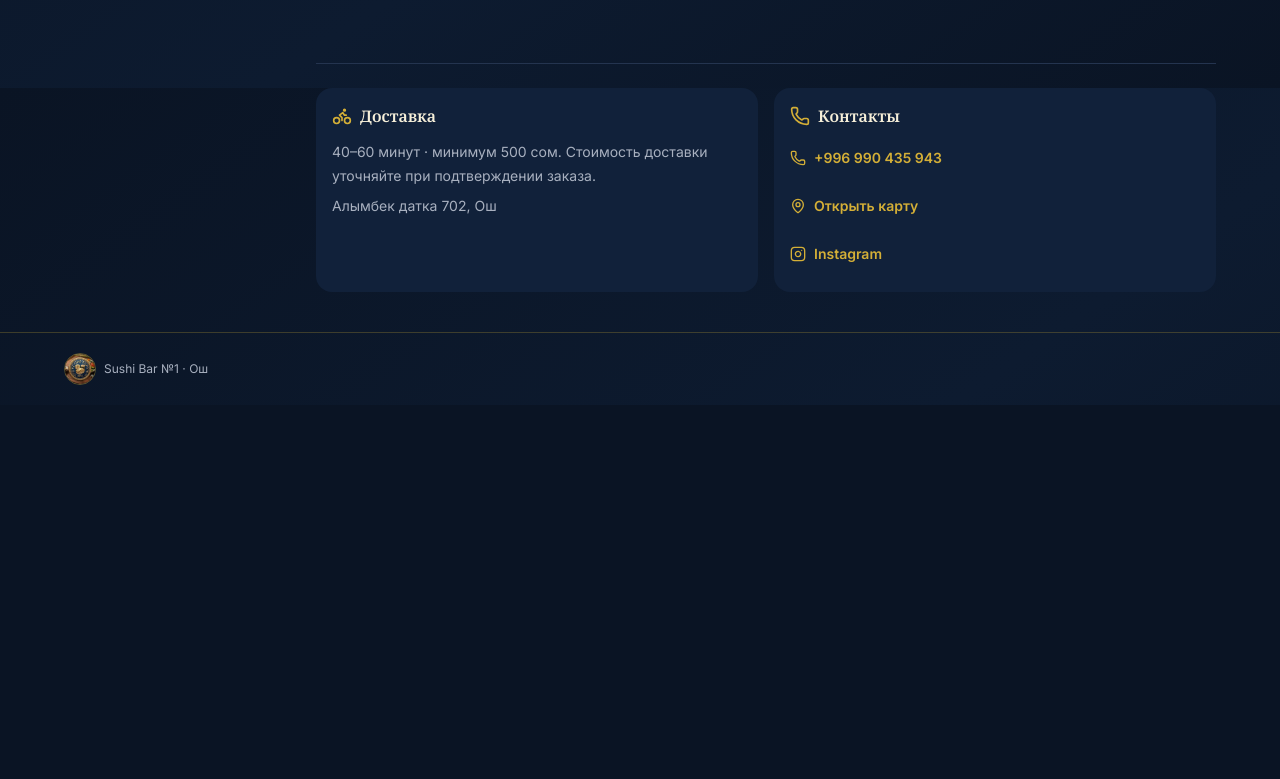
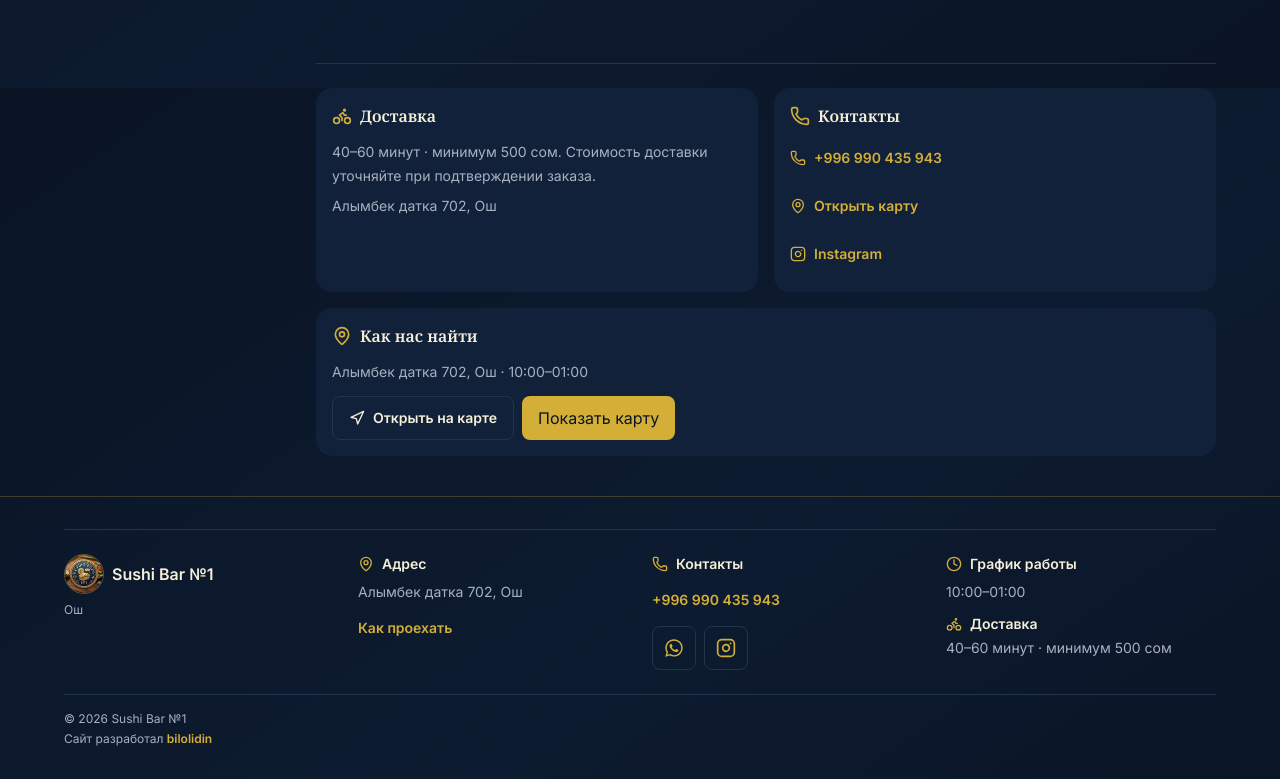
Before and after one commit to b4631119-oss/food-restaurant, a Next.js app: page / in a window 1280 px wide. Shown: the part 712-1491 px from the top of the page. Before the commit the page ends 1117 px from the top, so only its background shows below. Built offline with nearby package versions, Linux system fonts and the light colour scheme; no server answers; the database is empty.

Commit message:
map, footer, developer credit

```diff
--- a/app/admin/settings/page.tsx
+++ b/app/admin/settings/page.tsx
@@ -17,7 +17,7 @@ export default function SettingsPage() {
     <label className="flex min-h-12 items-center justify-between gap-3 font-semibold">Принимать заказы со столов<input type="checkbox" checked={settings.acceptingDinein} onChange={(event) => update("acceptingDinein", event.target.checked)} className="size-6 accent-accent" /></label>
     <div className="grid gap-3 sm:grid-cols-2"><label className="text-sm">Телефон<input value={settings.phone} onChange={(event) => update("phone", event.target.value)} className={field} /></label><label className="text-sm">WhatsApp (номер)<input value={settings.whatsappNumber} onChange={(event) => update("whatsappNumber", event.target.value)} className={field} /></label></div>
     <div className="grid gap-3 sm:grid-cols-2"><label className="text-sm">Минимальный заказ<input type="number" min="0" value={settings.minimumOrder} onChange={(event) => update("minimumOrder", Number(event.target.value))} className={field} /></label><label className="text-sm">Время доставки<input value={settings.deliveryTime} onChange={(event) => update("deliveryTime", event.target.value)} className={field} /></label></div>
-    <label className="block text-sm">График работы<input value={settings.openingHours} onChange={(event) => update("openingHours", event.target.value)} placeholder="10:00–01:00" className={field} /></label><label className="block text-sm">Адрес кафе<input value={settings.address} onChange={(event) => update("address", event.target.value)} className={field} /></label>
+    <label className="block text-sm">График работы<input value={settings.openingHours} onChange={(event) => update("openingHours", event.target.value)} placeholder="10:00–01:00" className={field} /></label><label className="block text-sm">Адрес кафе<input value={settings.address} onChange={(event) => update("address", event.target.value)} className={field} /></label><label className="block text-sm">Ссылка на карту (2GIS или Google Maps)<input value={settings.mapUrl} onChange={(event) => update("mapUrl", event.target.value)} placeholder="Если пусто — ссылка построится по адресу" className={field} /></label>
     {error && <p role="alert" className="text-sm text-red-400">{error}</p>}{saved && <p role="status" className="text-sm text-accent">Настройки сохранены</p>}<button className="min-h-12 w-full rounded-lg bg-accent font-bold text-background">Сохранить настройки</button>
   </form></section>;
 }
--- a/components/footer.tsx
+++ b/components/footer.tsx
@@ -1,13 +1,49 @@
+"use client";
+
+import { Bike, Clock, Instagram, MapPin, Phone } from "lucide-react";
 import { CAFE } from "@/lib/config";
+import { useDemoSettings } from "@/hooks/use-demo-settings";
+import { money } from "@/lib/format";
+import { mapLink } from "@/lib/map";
+import { WhatsAppIcon } from "@/components/whatsapp-icon";
 
 export function Footer() {
+  const { settings } = useDemoSettings();
   return (
-    <footer className="mx-auto mb-[env(safe-area-inset-bottom,0px)] w-full max-w-[1200px] px-4 pb-5 pt-5 text-xs text-muted sm:px-8 lg:mb-0 lg:px-6">
-      <span className="flex items-center gap-2">
-        {/* eslint-disable-next-line @next/next/no-img-element */}
-        <img src="/images/favicon.jpg" alt="" className="size-8 rounded-full border border-accent/40 object-cover" />
-        <span>Sushi Bar №1 · {CAFE.city}</span>
-      </span>
+    <footer className="mx-auto mb-[env(safe-area-inset-bottom,0px)] w-full max-w-[1200px] px-4 pb-24 pt-8 text-sm text-muted sm:px-8 lg:mb-0 lg:px-6 lg:pb-8">
+      <div className="grid gap-6 border-t border-line pt-6 sm:grid-cols-2 lg:grid-cols-4">
+        <div>
+          <p className="flex items-center gap-2 text-base font-semibold text-text">
+            {/* eslint-disable-next-line @next/next/no-img-element */}
+            <img src="/images/favicon.jpg" alt="" className="size-10 rounded-full border border-accent/40 object-cover" />
+            {CAFE.name}
+          </p>
+          <p className="mt-2 text-xs">{CAFE.city}</p>
+        </div>
+        <div>
+          <p className="flex items-center gap-2 font-semibold text-text"><MapPin className="size-4 text-accent" aria-hidden="true" />Адрес</p>
+          <p className="mt-2">{settings.address}, {CAFE.city}</p>
+          <a href={mapLink({ address: settings.address, mapUrl: settings.mapUrl })} target="_blank" rel="noopener noreferrer" className="press mt-1 inline-flex min-h-11 items-center gap-2 font-semibold text-accent">Как проехать</a>
+        </div>
+        <div>
+          <p className="flex items-center gap-2 font-semibold text-text"><Phone className="size-4 text-accent" aria-hidden="true" />Контакты</p>
+          <a href={`tel:${settings.phone.replace(/\D/g, "")}`} className="press mt-1 inline-flex min-h-11 items-center gap-2 font-semibold text-accent">{settings.phone}</a>
+          <div className="mt-1 flex gap-2">
+            <a href={`https://wa.me/${settings.whatsappNumber.replace(/\D/g, "")}`} target="_blank" rel="noopener noreferrer" aria-label="WhatsApp" className="press grid size-11 place-items-center rounded-lg border border-line text-accent"><WhatsAppIcon /></a>
+            <a href={CAFE.instagramUrl} target="_blank" rel="noopener noreferrer" aria-label="Instagram" className="press grid size-11 place-items-center rounded-lg border border-line text-accent"><Instagram className="size-5" aria-hidden="true" /></a>
+          </div>
+        </div>
+        <div>
+          <p className="flex items-center gap-2 font-semibold text-text"><Clock className="size-4 text-accent" aria-hidden="true" />График работы</p>
+          <p className="mt-2">{settings.openingHours}</p>
+          <p className="mt-3 flex items-center gap-2 font-semibold text-text"><Bike className="size-4 text-accent" aria-hidden="true" />Доставка</p>
+          <p className="mt-1">{settings.deliveryTime} · минимум {money(settings.minimumOrder)}</p>
+        </div>
+      </div>
+      <div className="mt-6 flex flex-col gap-1 border-t border-line pt-4 text-xs">
+        <span>© 2026 {CAFE.name}</span>
+        <span>Сайт разработал <a href="https://portfolio-devroot.vercel.app" target="_blank" rel="noopener noreferrer" className="font-semibold text-accent hover:underline">bilolidin</a></span>
+      </div>
     </footer>
   );
 }
--- a/components/info-section.tsx
+++ b/components/info-section.tsx
@@ -1,9 +1,12 @@
 import { Bike, Instagram, MapPin, Phone } from "lucide-react";
 import { CAFE } from "@/lib/config";
 import { money } from "@/lib/format";
+import { mapLink } from "@/lib/map";
+import { MapBlock } from "@/components/map-block";
 import type { DemoSettings } from "@/lib/models";
 
-export function InfoSection({ settings = { phone: CAFE.phone, whatsappNumber: CAFE.whatsappNumber, address: CAFE.address, deliveryTime: CAFE.delivery.time, minimumOrder: CAFE.delivery.minimumOrder } }: { settings?: Pick<DemoSettings, "phone" | "whatsappNumber" | "address" | "deliveryTime" | "minimumOrder"> }) {
+type Info = Pick<DemoSettings, "phone" | "whatsappNumber" | "address" | "deliveryTime" | "minimumOrder" | "openingHours" | "mapUrl">;
+export function InfoSection({ settings = { phone: CAFE.phone, whatsappNumber: CAFE.whatsappNumber, address: CAFE.address, deliveryTime: CAFE.delivery.time, minimumOrder: CAFE.delivery.minimumOrder, openingHours: CAFE.openingHours, mapUrl: CAFE.mapUrl } }: { settings?: Info }) {
   return (
     <section className="mt-8 grid gap-4 border-t border-line pt-6 md:grid-cols-2 lg:col-start-2" aria-label="Доставка и контакты">
       <div className="rounded-2xl bg-surface p-4">
@@ -15,10 +18,11 @@ export function InfoSection({ settings = { phone: CAFE.phone, whatsappNumber: CA
         <h2 className="flex items-center gap-2 text-base font-semibold"><Phone className="size-5 text-accent" aria-hidden="true" />Контакты</h2>
         <div className="mt-2 flex flex-col items-start gap-1 text-sm">
           <a href={`tel:${settings.phone.replace(/\D/g, "")}`} className="press inline-flex min-h-11 items-center gap-2 font-semibold text-accent"><Phone className="size-4" aria-hidden="true" />{settings.phone}</a>
-          <a href={CAFE.mapUrl} target="_blank" rel="noopener noreferrer" className="press inline-flex min-h-11 items-center gap-2 font-semibold text-accent"><MapPin className="size-4" aria-hidden="true" />Открыть карту</a>
+          <a href={mapLink({ address: settings.address, mapUrl: settings.mapUrl })} target="_blank" rel="noopener noreferrer" className="press inline-flex min-h-11 items-center gap-2 font-semibold text-accent"><MapPin className="size-4" aria-hidden="true" />Открыть карту</a>
           <a href={CAFE.instagramUrl} target="_blank" rel="noopener noreferrer" className="press inline-flex min-h-11 items-center gap-2 font-semibold text-accent"><Instagram className="size-4" aria-hidden="true" />Instagram</a>
         </div>
       </div>
+      <MapBlock address={settings.address} openingHours={settings.openingHours} mapUrl={settings.mapUrl} />
     </section>
   );
 }
--- /dev/null
+++ b/components/map-block.tsx
@@ -0,0 +1,22 @@
+"use client";
+
+import { useState } from "react";
+import { MapPin, Navigation } from "lucide-react";
+import { CAFE } from "@/lib/config";
+import { mapEmbed, mapLink } from "@/lib/map";
+
+type MapBlockProps = { address: string; openingHours: string; mapUrl?: string };
+
+export function MapBlock({ address, openingHours, mapUrl }: MapBlockProps) {
+  const [showMap, setShowMap] = useState(false);
+  const place = `${address}, ${CAFE.city}`;
+  return <div className="rounded-2xl bg-surface p-4 md:col-span-2">
+    <h2 className="flex items-center gap-2 text-base font-semibold"><MapPin className="size-5 text-accent" aria-hidden="true" />Как нас найти</h2>
+    <p className="mt-3 text-sm leading-6 text-muted">{place} · {openingHours}</p>
+    <div className="mt-3 flex flex-wrap gap-2">
+      <a href={mapLink({ address, mapUrl })} target="_blank" rel="noopener noreferrer" className="press inline-flex min-h-11 items-center gap-2 rounded-lg border border-line px-4 text-sm font-semibold"><Navigation className="size-4" aria-hidden="true" />Открыть на карте</a>
+      <button type="button" onClick={() => setShowMap((value) => !value)} className="press inline-flex min-h-11 items-center gap-2 rounded-lg bg-accent px-4 text-sm font-bold text-background">{showMap ? "Скрыть карту" : "Показать карту"}</button>
+    </div>
+    {showMap && <iframe src={mapEmbed(address)} title={`Карта: ${place}`} loading="lazy" className="mt-3 h-[240px] w-full rounded-xl border border-line" />}
+  </div>;
+}
--- a/components/menu-shop.tsx
+++ b/components/menu-shop.tsx
@@ -75,7 +75,7 @@ export function MenuShop() {
     catch { setOrderWarning("Не удалось оформить заказ. Проверьте подключение к интернету и попробуйте ещё раз."); }
     finally { orderSubmittingRef.current = false; setOrderPending(false); }
   }
-  return <main className="min-h-dvh overflow-x-clip pb-20 text-text lg:pb-0">
+  return <main className="min-h-dvh overflow-x-clip text-text">
     <Header itemCount={cart.itemCount} onOpenCart={ui.openCart} />
     {table !== null && <TableBanner table={table} onOrder={ui.openCartAny} />}
     <Hero onOrder={table !== null ? ui.openCartAny : ui.startOrder} openingHours={settings.openingHours} phone={settings.phone} />
--- a/hooks/use-demo-settings.ts
+++ b/hooks/use-demo-settings.ts
@@ -6,7 +6,7 @@ import { getSettings } from "@/lib/repo/settings-repo";
 import { readCache, writeCache } from "@/lib/menu-cache";
 import type { DemoSettings } from "@/lib/models";
 
-export const defaultSettings: DemoSettings = { acceptingOrders: true, acceptingDinein: true, phone: CAFE.phone, whatsappNumber: CAFE.whatsappNumber, minimumOrder: CAFE.delivery.minimumOrder, deliveryTime: CAFE.delivery.time, openingHours: CAFE.openingHours, address: CAFE.address };
+export const defaultSettings: DemoSettings = { acceptingOrders: true, acceptingDinein: true, phone: CAFE.phone, whatsappNumber: CAFE.whatsappNumber, minimumOrder: CAFE.delivery.minimumOrder, deliveryTime: CAFE.delivery.time, openingHours: CAFE.openingHours, address: CAFE.address, mapUrl: CAFE.mapUrl };
 const cacheName = "settings";
 let pending: Promise<DemoSettings | null> | null = null;
 function loadSettings(): Promise<DemoSettings | null> {
--- /dev/null
+++ b/lib/map.ts
@@ -0,0 +1,12 @@
+import { CAFE } from "@/lib/config";
+
+type Place = { address: string; mapUrl?: string };
+
+function query(address: string): string { return `${address}, ${CAFE.city}`; }
+export function mapLink({ address, mapUrl }: Place): string {
+  const custom = (mapUrl ?? "").trim();
+  return custom || `https://www.google.com/maps/search/?api=1&query=${encodeURIComponent(query(address))}`;
+}
+export function mapEmbed(address: string): string {
+  return `https://maps.google.com/maps?q=${encodeURIComponent(query(address))}&output=embed`;
+}
--- a/lib/models.ts
+++ b/lib/models.ts
@@ -4,4 +4,4 @@ export type OrderItem = { productId: string; productName: string; price: number;
 export type DemoOrder = { id: string; number: number; createdAt: string; name: string; phone: string; fulfillment: OrderType; tableNumber?: number; address: string; comment: string; items: OrderItem[]; total: number; status: OrderStatus; source?: "website" };
 export type Product = { id: string; name: string; description: string; price: number; category: string; image: string; inStock: boolean; popular?: boolean; weight?: string };
 export type DemoProduct = Product;
-export type DemoSettings = { acceptingOrders: boolean; acceptingDinein: boolean; phone: string; whatsappNumber: string; minimumOrder: number; deliveryTime: string; openingHours: string; address: string };
+export type DemoSettings = { acceptingOrders: boolean; acceptingDinein: boolean; phone: string; whatsappNumber: string; minimumOrder: number; deliveryTime: string; openingHours: string; address: string; mapUrl: string };
--- a/lib/repo/settings-repo.ts
+++ b/lib/repo/settings-repo.ts
@@ -3,7 +3,7 @@ import { db } from "@/lib/firebase";
 import type { DemoSettings } from "@/lib/models";
 
 const settingsRef = doc(db, "settings", "cafe");
-function decode(data: Record<string, unknown>): DemoSettings { const settings = data as DemoSettings; return { ...settings, minimumOrder: Number(settings.minimumOrder) || 0 }; }
+function decode(data: Record<string, unknown>): DemoSettings { const settings = data as DemoSettings; return { ...settings, minimumOrder: Number(settings.minimumOrder) || 0, mapUrl: String(settings.mapUrl ?? "").trim() }; }
 export async function getSettings(): Promise<DemoSettings | null> {
   const snapshot = await getDoc(settingsRef);
   return snapshot.exists() ? decode(snapshot.data()) : null;
```
